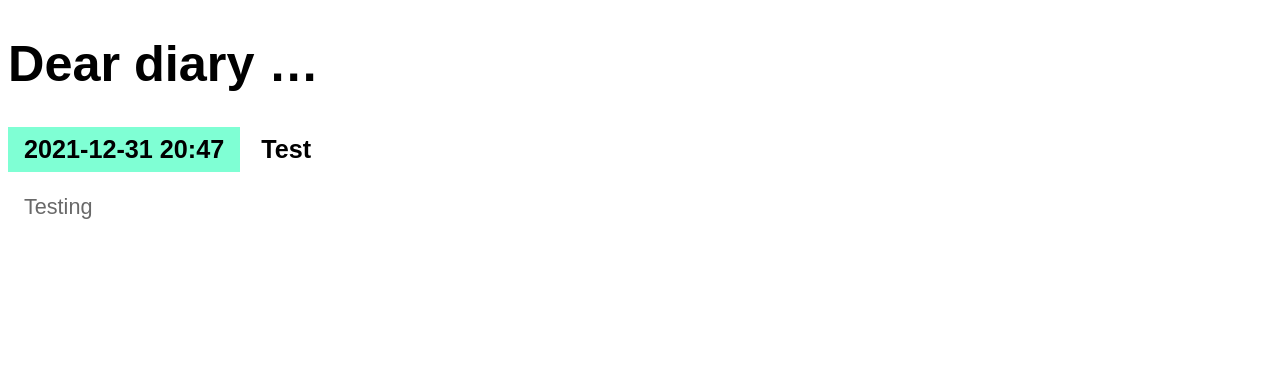
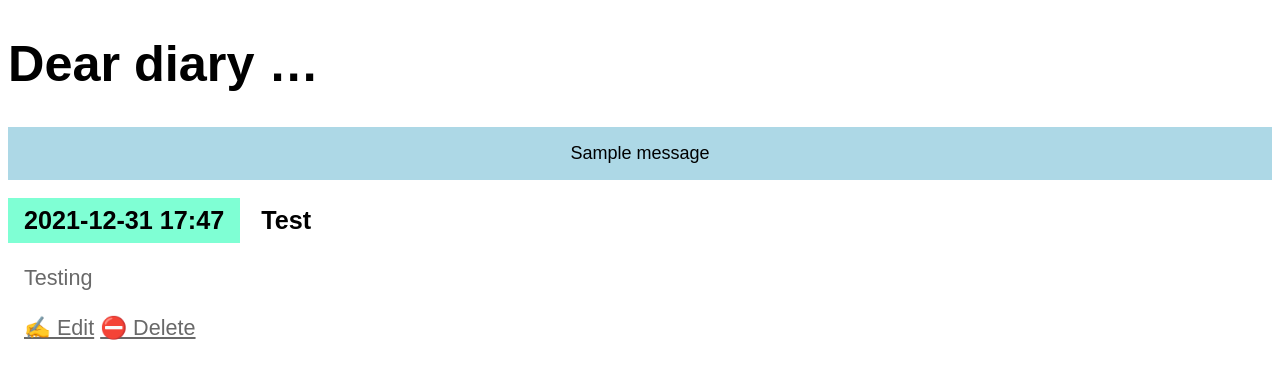
Before and after one commit to CarlosPereiraTI/django_diary, a Django app: page /entry/4 in a window 1280 px wide. Shown: the top 379 px of the page. Run offline with Django 3.2, Linux system fonts and the light colour scheme; data comes from the database, SQL or seed files in the repository; both versions use the stored data as it was after the commit; one stand-in notice (Sample message) is shown.

Commit message:
Step 6: Improving Your User Experience

```diff
--- a/diary_env/diary/settings.py
+++ b/diary_env/diary/settings.py
@@ -107,7 +107,7 @@ AUTH_PASSWORD_VALIDATORS = [
 
 LANGUAGE_CODE = 'en-us'
 
-TIME_ZONE = 'UTC'
+TIME_ZONE = 'America/Montevideo'
 
 USE_I18N = True
 
--- a/diary_env/entries/static/css/diary.css
+++ b/diary_env/entries/static/css/diary.css
@@ -98,3 +98,18 @@ input[type="submit"] {
 .Sunday {
     background-color: lightsalmon;
 }
+
+/* Messages */
+
+.messages {
+    padding: 0;
+    list-style: none;
+}
+
+.message {
+    width: 100%;
+    background: lightblue;
+    padding: 1rem;
+    text-align: center;
+    margin: 1rem 0;
+}
--- a/diary_env/entries/templates/entries/base.html
+++ b/diary_env/entries/templates/entries/base.html
@@ -13,6 +13,25 @@
 <body>
     <h1><a href="/">Dear diary …</a></h1>
 
+    {% if messages %}
+
+    <ul class="messages">
+
+        {% for message in messages %}
+
+        <li class="message">
+
+            {{ message }}
+
+        </li>
+
+        {% endfor %}
+
+    </ul>
+
+    {% endif %}
+
+
     {% block content %}{% endblock %}
 
 </body>
--- a/diary_env/entries/templates/entries/entry_detail.html
+++ b/diary_env/entries/templates/entries/entry_detail.html
@@ -8,6 +8,12 @@
     <h2>{{ entry.date_created|date:'Y-m-d H:i' }}</h2>
     <h3>{{ entry.title }}</h3>
     <p>{{ entry.content }}</p>
+
+    <p>
+        <a href="{% url 'entry-update' entry.id %}">✍️ Edit</a>
+        <a href="{% url 'entry-delete' entry.id %}">⛔ Delete</a>
+    </p>
+
 </article>
 
 {% endblock %}
--- a/diary_env/entries/views.py
+++ b/diary_env/entries/views.py
@@ -10,6 +10,11 @@ from django.views.generic import (
 
 from .models import Entry
 
+from django.contrib import messages
+from django.contrib.messages.views import SuccessMessageMixin
+
+
+
 
 # Create your views here.
 class EntryListView(ListView):
@@ -21,15 +26,17 @@ class EntryDetailView(DetailView):
     model = Entry
 
 
-class EntryCreateView(CreateView):
+class EntryCreateView(SuccessMessageMixin, CreateView):
     model       = Entry
     fields      = ["title", "content"]
     success_url = reverse_lazy("entry-list")
+    success_message = "Your new entry was created!"
 
 
-class EntryUpdateView(UpdateView):
+class EntryUpdateView(SuccessMessageMixin, UpdateView):
     model  = Entry
     fields = ["title", "content"]
+    success_message = "Your entry was updated!"
 
     def get_success_url(self):
         return reverse_lazy("entry-detail",kwargs={"pk": self.entry.id})
@@ -38,3 +45,8 @@ class EntryUpdateView(UpdateView):
 class EntryDeleteView(DeleteView):
     model       = Entry
     success_url = reverse_lazy("entry-list")
+    success_message = "Your entry was deleted!"
+
+    def delete(self, request, *args, **kwargs):
+        messages.success(self.request, self.success_message)
+        return super().delete(request, *args, **kwargs)
```
Also changed, not shown: diary_env/entries/templates/entries/entry_list.html (+9 -0 lines), diary_env/db.sqlite3.
